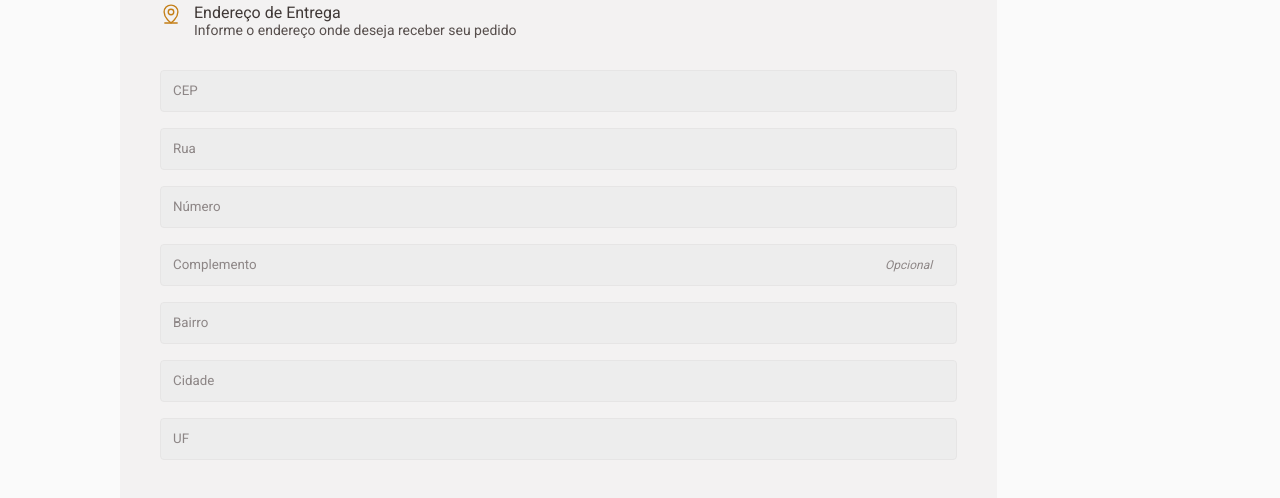
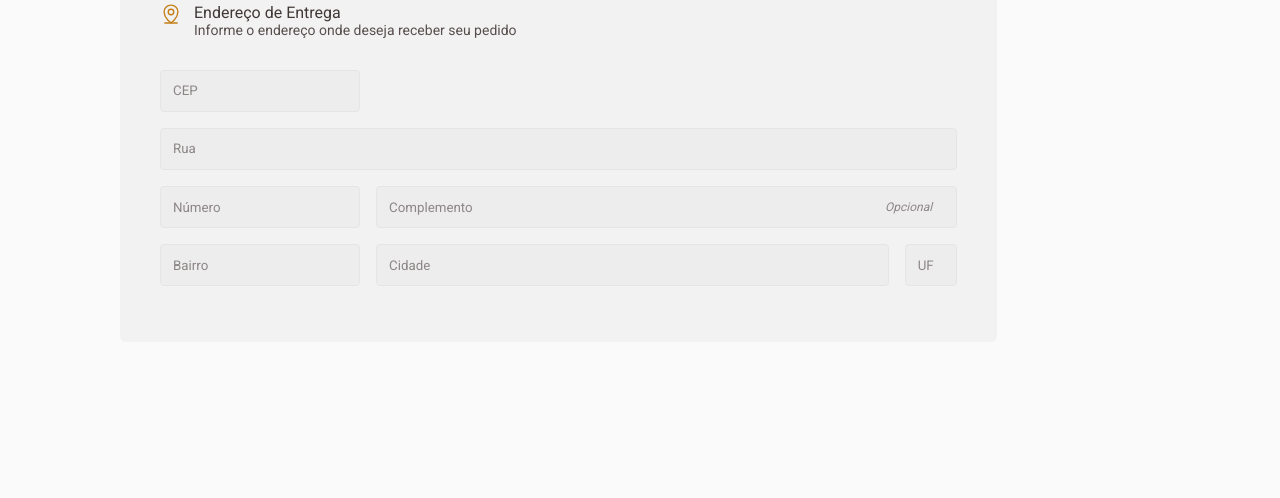
Before and after one commit to fernando-meira/coffee-delivery, a React (Vite) app: page /checkout in a window 1280 px wide. Shown: the part 226-724 px from the top of the page. Built offline with nearby package versions, Linux system fonts and the light colour scheme; no server answers.

Commit message:
feat: Mudanças de estilo no Form e Input.

```diff
--- a/src/components/Input/index.tsx
+++ b/src/components/Input/index.tsx
@@ -7,9 +7,9 @@ interface InputProps extends InputHTMLAttributes<HTMLInputElement> {
   inputSize?: 'small' | 'medium' | 'large';
 }
 
-export function Input({ label, ...rest }: InputProps) {
+export function Input({ label, inputSize, ...rest }: InputProps) {
   return (
-    <S.Container>
+    <S.Container inputSize={inputSize}>
       <S.BaseInput {...rest} />
 
       {label && <S.OptionalText>{label}</S.OptionalText>}
--- a/src/components/Input/styles.ts
+++ b/src/components/Input/styles.ts
@@ -10,6 +10,7 @@ const inputModifiers = {
   `,
   medium: () => css`
     width: 20rem;
+    min-width: 20rem;
   `,
   large: () => css`
     width: 100%;
@@ -36,6 +37,7 @@ export const BaseInput = styled.input<BaseInputProps>`
     border: 0;
     width: 100%;
     height: 100%;
+    min-width: 5rem;
     padding: 1.2rem;
     border-radius: 0.4rem;
 
--- a/src/pages/Checkout/components/Form/index.tsx
+++ b/src/pages/Checkout/components/Form/index.tsx
@@ -30,15 +30,24 @@ export function Form() {
 
         <Input id="street" type="text" placeholder="Rua" inputSize="large" />
 
-        <Input type="text" placeholder="Número" inputSize="medium" />
+        <S.Row>
+          <Input type="text" placeholder="Número" inputSize="medium" />
 
-        <Input type="text" placeholder="Complemento" label="Opcional" />
+          <Input
+            type="text"
+            label="Opcional"
+            inputSize="large"
+            placeholder="Complemento"
+          />
+        </S.Row>
 
-        <Input type="text" placeholder="Bairro" inputSize="medium" />
+        <S.Row>
+          <Input type="text" placeholder="Bairro" inputSize="medium" />
 
-        <Input type="text" placeholder="Cidade" />
+          <Input type="text" placeholder="Cidade" inputSize="large" />
 
-        <Input type="text" placeholder="UF" inputSize="small" />
+          <Input type="text" placeholder="UF" inputSize="small" />
+        </S.Row>
       </S.Form>
     </S.Container>
   );
--- a/src/pages/Checkout/components/Form/styles.ts
+++ b/src/pages/Checkout/components/Form/styles.ts
@@ -48,3 +48,10 @@ export const Form = styled.form`
   display: flex;
   flex-direction: column;
 `;
+
+export const Row = styled.div`
+  width: 100%;
+
+  gap: 1.6rem;
+  display: flex;
+`;
--- a/src/pages/Checkout/index.tsx
+++ b/src/pages/Checkout/index.tsx
@@ -9,7 +9,7 @@ export function Checkout() {
       <S.Section>
         <Subtitle>Complete seu pedido</Subtitle>
 
-        <Form></Form>
+        <Form />
       </S.Section>
 
       <S.Aside>
```
